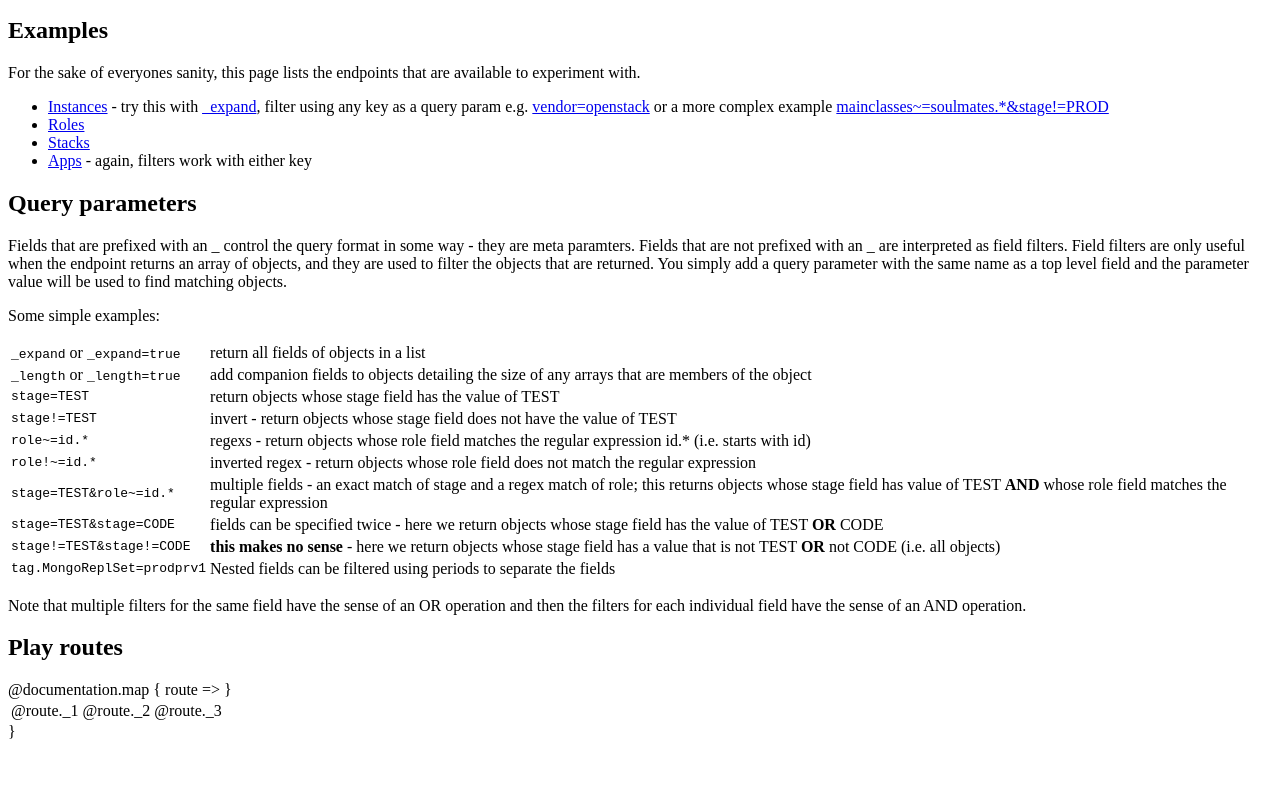
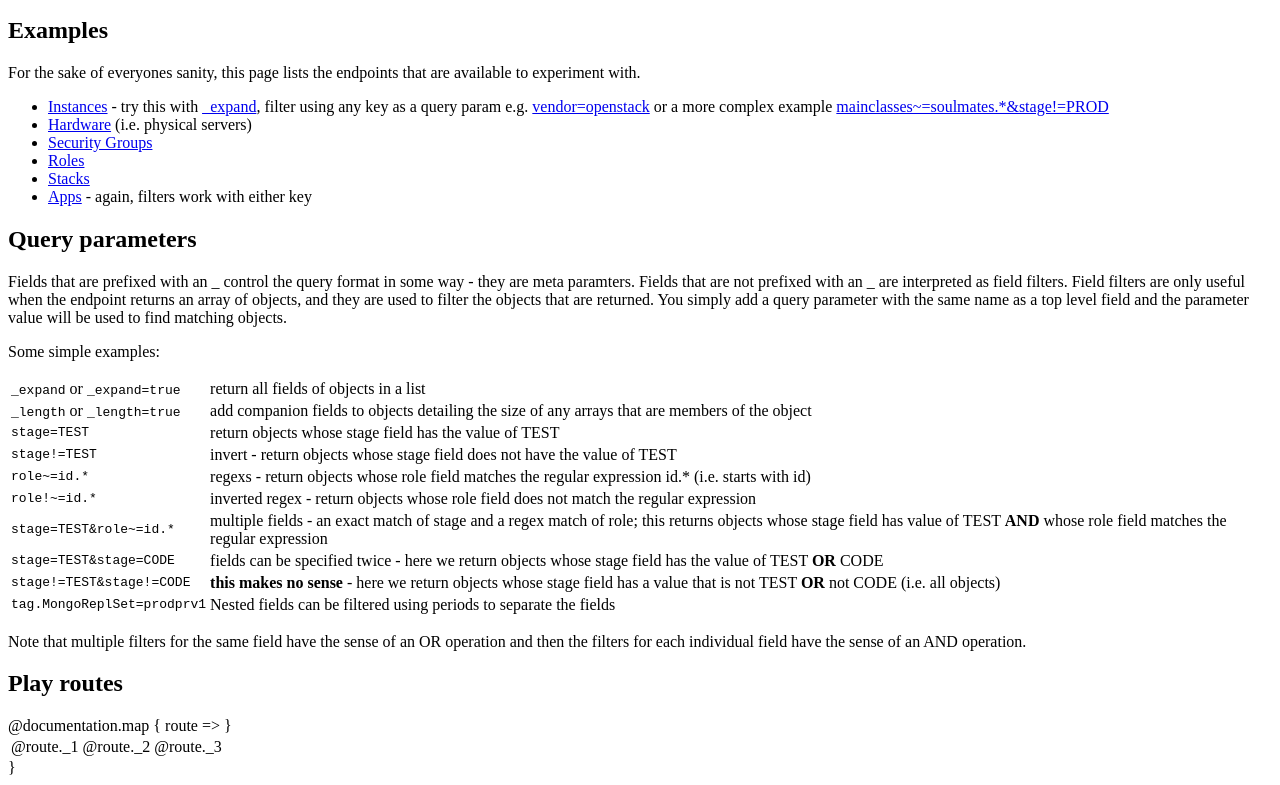
Before and after one commit to guardian/prism, a plain HTML site: page app/views/index.scala.html in a window 1280 px wide. Shown: the part 127-912 px from the top of the page. Before the commit the page ends 876 px from the top, so only its background shows below. Drawn offline with Linux system fonts and the light colour scheme.

Commit message:
Update docs on front page as to what is available

```diff
--- a/app/views/index.scala.html
+++ b/app/views/index.scala.html
@@ -16,6 +16,8 @@
             <a href="@routes.Api.instanceList?vendor=openstack">vendor=openstack</a> or a more complex example
             <a href="@routes.Api.instanceList?mainclasses~=soulmates.*&stage!=PROD">mainclasses~=soulmates.*&stage!=PROD</a>
         </li>
+        <li><a href="@routes.Api.hardwareList">Hardware</a> (i.e. physical servers)</li>
+        <li><a href="@routes.Api.securityGroupList">Security Groups</a></li>
         <li><a href="@routes.Api.roleList">Roles</a></li>
         <li><a href="@routes.Api.stackList">Stacks</a></li>
         <li><a href="@routes.Api.appList">Apps</a> - again, filters work with either key</li>
```
